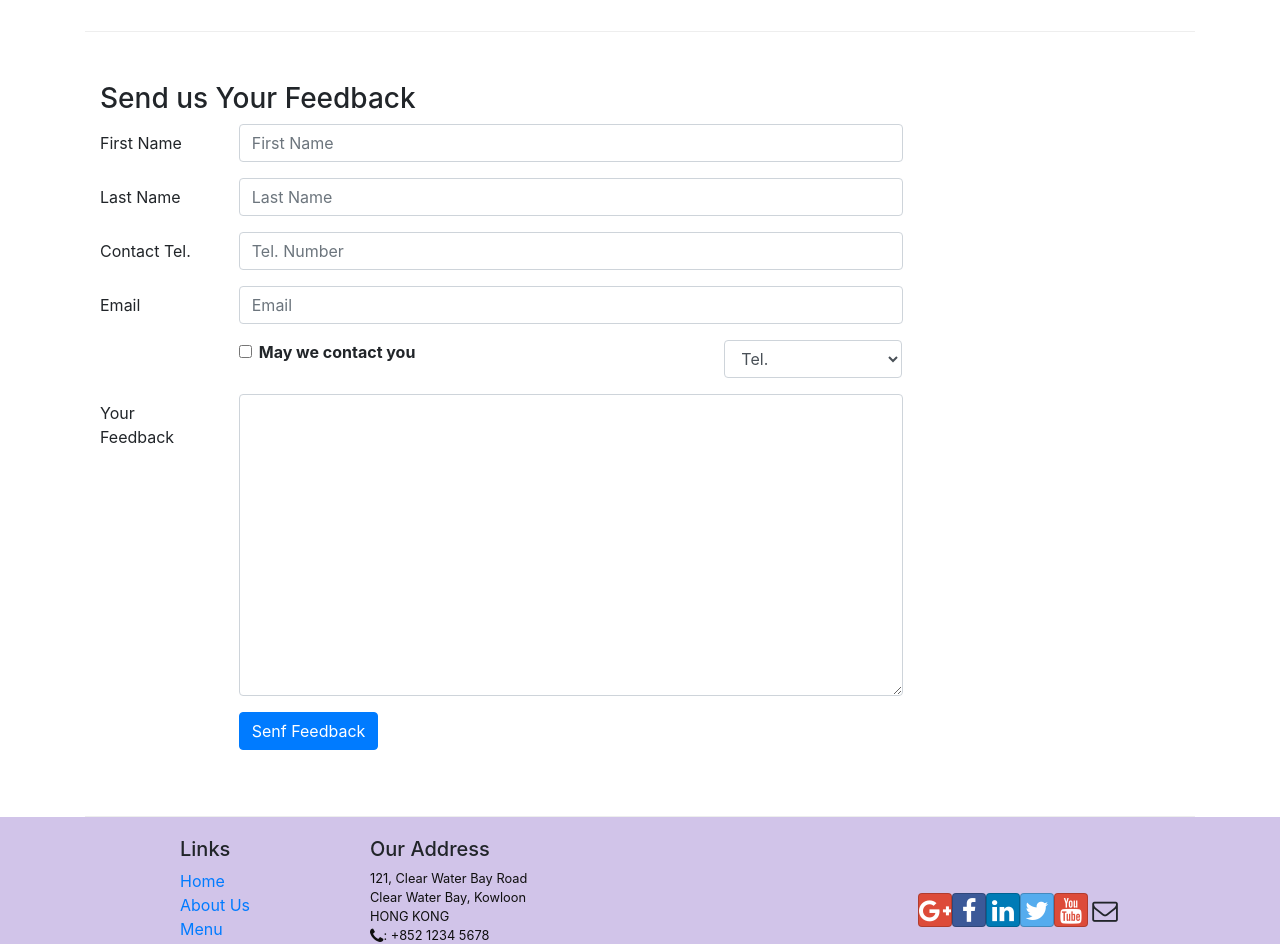
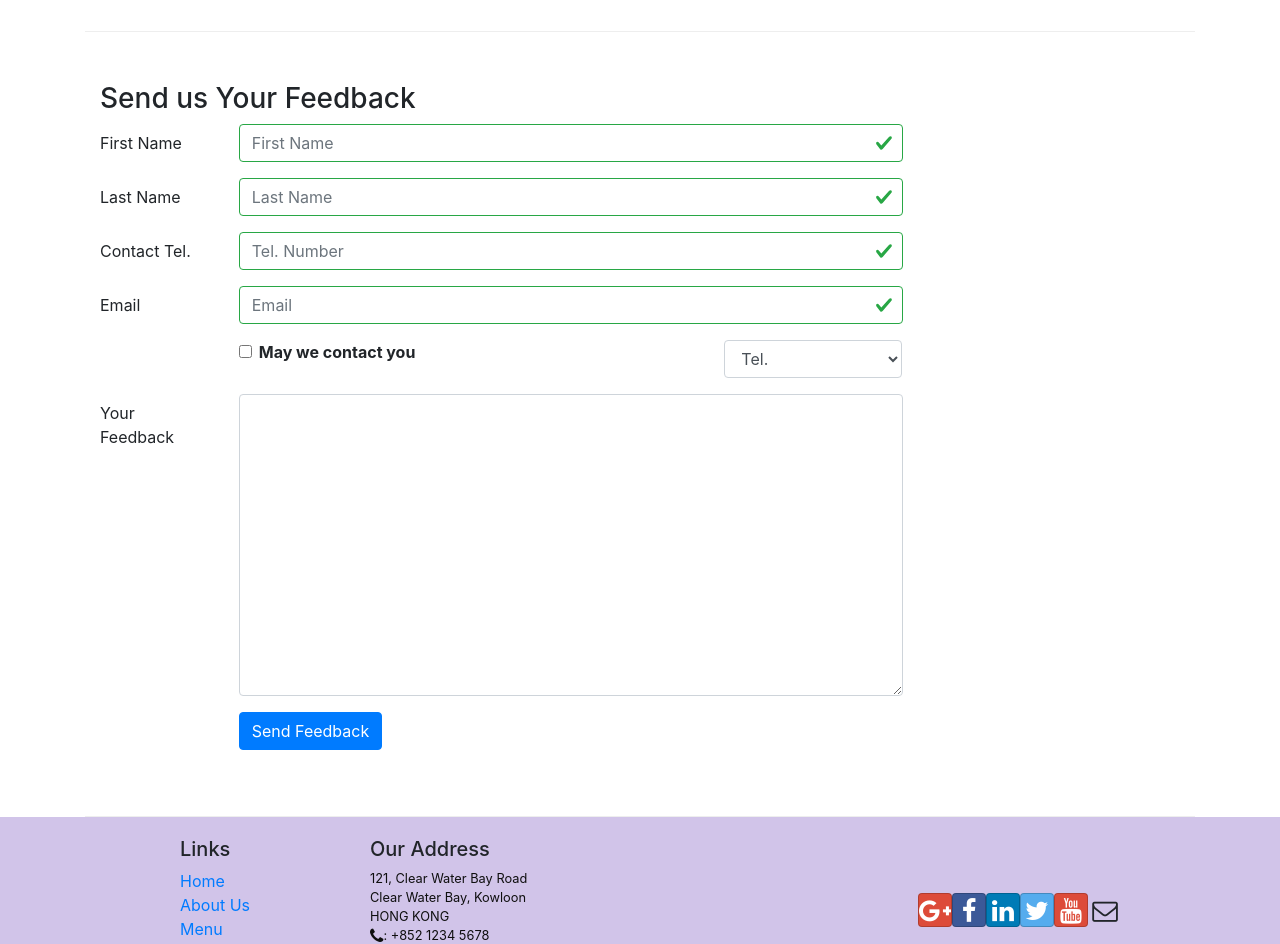
Before and after one commit to NastyaGosudarskaya/Coursera_React, a React (Create React App) app: page /contactus in a window 1280 px wide. Shown: the part 840-1784 px from the top of the page. Built offline with nearby package versions, Linux system fonts and the light colour scheme.

Commit message:
Controlled Form Validation

```diff
--- a/src/components/ContactComponent.js
+++ b/src/components/ContactComponent.js
@@ -1,5 +1,5 @@
 import React, {Component} from 'react';
-import {Breadcrumb, BreadcrumbItem, Form, Button, FormGroup, Input, Col,  Label} from 'reactstrap';
+import {Breadcrumb, BreadcrumbItem, Form, Button, FormGroup, Input, Col,  Label, FormFeedback} from 'reactstrap';
 import { Link } from 'react-router-dom';
 
 class Contact extends Component {
@@ -14,10 +14,17 @@
             email: '',
             agree: false,
             contactType: 'Tel.',
-            message: ''
+            message: '',
+            touched: {
+                firstname: false,
+                lastname: false,
+                telnum: false,
+                email: false
+            }
         }
         this.handleSubmit=this.handleSubmit.bind(this);
         this.handleInputChange=this.handleInputChange.bind(this);
+        this.handleBlur = this.handleBlur.bind(this);
     }
 
     handleInputChange(event){
@@ -36,7 +43,48 @@
         event.preventDefault();
     }
 
+    handleBlur = (field) => (evt) => {
+        this.setState({
+            touched:{... this.state.touched, [field]: true}
+        });
+    }
+
+    validate(firstname, lastname, telnum, email){
+        const errors = {
+            firstname: '',
+            lastname: '',
+            telnum: '',
+            email: ''
+        };
+
+        if (this.state.touched.firstname && firstname.length<3){
+            errors.firstname ='First Name should be >= 3 characters'
+        }
+        else if (this.state.touched.firstname && firstname.length>10){
+            errors.firstname = 'First Name shuld be <= 10 characters';
+        }
+
+        if (this.state.touched.lastname && lastname.length<3){
+            errors.lastname ='Last Name should be >= 3 characters'
+        }
+        else if (this.state.touched.lastname && lastname.length>10){
+            errors.lastname = 'Last Name shuld be <= 10 characters';
+        }
+
+        const reg =  /^\d+$/;
+        if (this.state.touched.telnum && !reg.test(telnum)){
+            errors.telnum='Tel. Number should contain only numbers';
+        }
+
+        if (this.state.touched.email && email.split('').filter(x => x === '@').length !==1){
+            errors.email = 'Email should contain a @';
+        }
+        return errors;
+    }
+
     render(){
+        const errors = this.validate(this.state.firstname, this.state.lastname, this.state.telnum, this.state.email);
+
         return(
             <div className="container">
                 <div className="row">
@@ -90,25 +138,29 @@
                             <FormGroup row>
                                 <Label htmlFor="firstname" md={2}>First Name</Label>
                                 <Col md={10}>
-                                    <Input type="text" id="firstname" name="firstname" placeholder="First Name" value={this.state.firstname} onChange={this.handleInputChange}/>
+                                    <Input type="text" id="firstname" name="firstname" placeholder="First Name" value={this.state.firstname} valid={errors.firstname===''} invalid={errors.firstname!==''} onBlur={this.handleBlur('firstname')} onChange={this.handleInputChange}/>
+                                    <formFeedBack>{errors.firstname}</formFeedBack>
                                 </Col>
                             </FormGroup>
                             <FormGroup row>
                                 <Label htmlFor="lastname" md={2}>Last Name</Label>
                                 <Col md={10}>
-                                    <Input type="text" id="lastname" name="lastname" placeholder="Last Name" value={this.state.lastname} onChange={this.handleInputChange} />
+                                    <Input type="text" id="lastname" name="lastname" placeholder="Last Name" value={this.state.lastname} valid={errors.lastname===''} invalid={errors.lastname!==''} onBlur={this.handleBlur('lastname')} onChange={this.handleInputChange} />
+                                    <formFeedBack>{errors.lastname}</formFeedBack>
                                 </Col>
                             </FormGroup>
                             <FormGroup row>
                                 <Label htmlFor="telnum" md={2}>Contact Tel.</Label>
                                 <Col md={10}>
-                                    <Input type="text" id="telnum" name="telnum" placeholder="Tel. Number" value={this.state.telnum} onChange={this.handleInputChange}/>
+                                    <Input type="text" id="telnum" name="telnum" placeholder="Tel. Number" value={this.state.telnum} valid={errors.telnum===''} invalid={errors.telnum!==''} onBlur={this.handleBlur('telnum')} onChange={this.handleInputChange}/>
+                                    <formFeedBack>{errors.telnum}</formFeedBack>
                                 </Col>
                             </FormGroup>
                             <FormGroup row>
                                 <Label htmlFor="email" md={2}>Email</Label>
                                 <Col md={10}>
-                                    <Input type="text" id="email" name="email" placeholder="Email" value={this.state.email} onChange={this.handleInputChange}/>
+                                    <Input type="text" id="email" name="email" placeholder="Email" value={this.state.email} valid={errors.email===''} invalid={errors.email!==''} onBlur={this.handleBlur('email')} onChange={this.handleInputChange}/>
+                                    <formFeedBack>{errors.email}</formFeedBack>
                                 </Col>
                             </FormGroup>
                             <FormGroup row>
@@ -138,7 +190,7 @@
                             <FormGroup row>
                                 <Col md={{size: 10, offset: 2}}>
                                     <Button type="submit" color="primary">
-                                    Senf Feedback
+                                    Send Feedback
                                     </Button>
                                 </Col>
                             </FormGroup>
```
